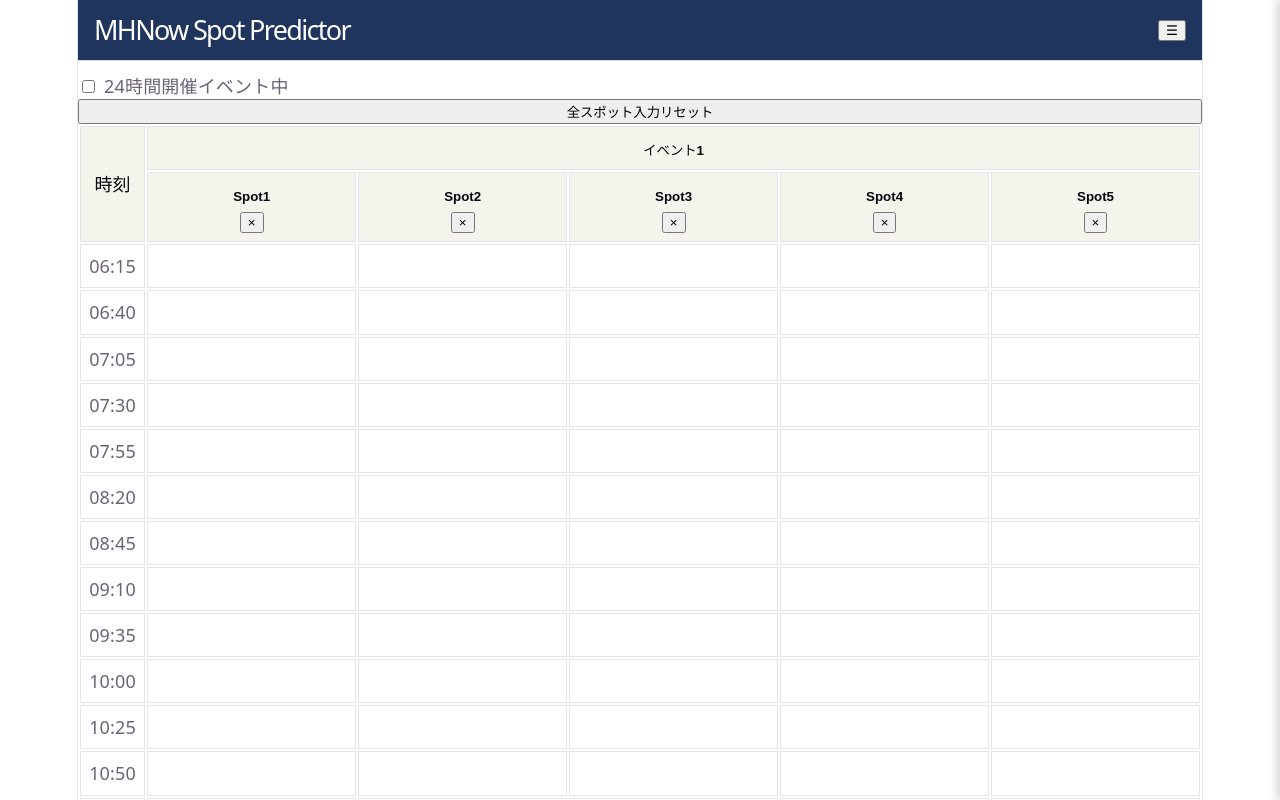
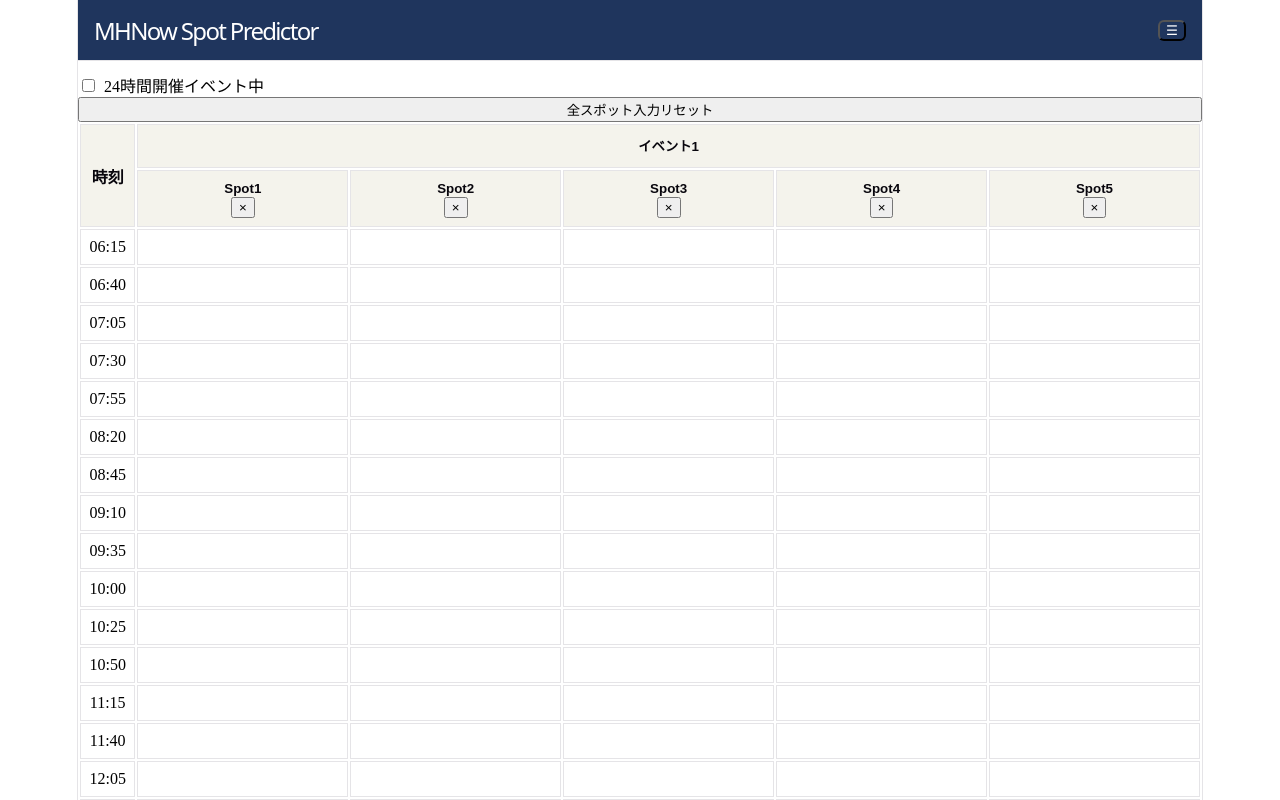
Before and after one commit to takamatsu-yuki/spot-predictor, a React (Vite) app: page / in a window 1280 px wide. Shown: the top 800 px of the page. Built offline with nearby package versions, Linux system fonts and the light colour scheme.

Commit message:
⚡️ CSSファイルの整備

```diff
--- a/src/components/Accordion.css
+++ b/src/components/Accordion.css
@@ -10,10 +10,9 @@
   margin: 0;
 }
 
-/* アコーディオンヘッダー */
+/* アコーディオンヘッダー（ブランド領域） */
 .accordion-header {
   display: flex;
-
   align-items: center;
   justify-content: space-between;
 
@@ -21,10 +20,9 @@
   min-height: 48px;
   padding: 12px 16px;
 
-  border: none;
+  background-color: var(--brand-bg); /* ブランド背景 */
+  color: var(--brand-fg); /* ブランド文字色 */
 
-  background-color: #1f355d;
-  color: white;
   font-size: 1rem;
   font-weight: bold;
 
@@ -32,5 +30,5 @@
 }
 
 .accordion-header:hover {
-  background-color: #294878;
+  background-color: var(--brand-hover-bg);
 }
--- a/src/components/AreaAccordion.css
+++ b/src/components/AreaAccordion.css
@@ -5,25 +5,28 @@
   margin: 12px 0;
 }
 
-/* エリア見出し */
+/* エリア見出し（テーマ色で統一） */
 .area-accordion-header {
   display: flex;
-
   justify-content: space-between;
   align-items: center;
 
   width: 100%;
-
   padding: 10px 14px;
 
-  background-color: #ffffff;
-
-  border: 1px solid #d8d8d8;
+  background-color: var(--bg);        /* テーマ背景 */
+  color: var(--text-h);               /* 見出し文字色 */
+  border: 1px solid var(--border);    /* テーマ枠線 */
 
   cursor: pointer;
 }
 
-/* ホバー */
+/* ホバー（テーマの濃い背景） */
 .area-accordion-header:hover {
-  background-color: #f5f5f5;
+  background-color: var(--code-bg);   /* 少し濃い背景 */
 }
+
+/* 子要素（開閉） */
+.area-accordion-content {
+  padding: 12px 16px;
+}
--- a/src/components/Header.css
+++ b/src/components/Header.css
@@ -13,26 +13,33 @@
   height: 60px;
   padding: 0 16px;
 
-  color: white;
-  background-color: #1f355d;
+  background-color: var(--brand-bg); /* ブランド背景 */
+  color: var(--brand-fg); /* ブランド文字色 */
 
-  border-bottom: 1px solid #ddd;
+  border-bottom: 1px solid var(--border); /* テーマ枠線 */
 }
 
 /* タイトル */
 .app-header h1 {
   margin: 0;
+  font-size: 1.5rem;
+  /* 常に白系で固定 */
+  color: var(--brand-fg);
+}
 
-  font-size: 1.5rem;
-  color: white;
+.sidebar-header h2 {
+  margin: 0;
+  color: var(--brand-fg);
 }
 
 /* メニューボタン */
 .menu-button {
   margin-left: auto;
-  /* color: white; */
+  color: var(--brand-fg); /* 白固定 */
+  background-color: transparent; /* 初期は透明 */
+  border-radius: 6px;
 }
 
 .menu-button:hover {
-  background-color: rgba(255,255,255,0.15);
+  background-color: var(--brand-hover-bg);
 }
--- a/src/components/Sidebar.css
+++ b/src/components/Sidebar.css
@@ -1,22 +1,24 @@
 /* Sidebar.css */
 
-/* サイドバー本体 */
+/* Sidebar本体 */
 .sidebar {
   position: fixed;
-
   top: 0;
   right: -320px;
-
   width: 320px;
   height: 100vh;
 
-  background: #fff;
+  background: var(--bg); /* テーマ背景 */
+  color: var(--text); /* テーマ文字色 */
 
+  box-shadow: -2px 0 10px var(--shadow);
   transition: right 0.25s ease;
+  z-index: 1000;
+}
 
-  box-shadow: -2px 0 10px rgba(0, 0, 0, 0.2);
-
-  z-index: 1000;
+.sidebar-header h2 {
+  margin: 0;
+  color: var(--brand-fg);
 }
 
 /* サイドバー表示 */
@@ -36,60 +38,41 @@
   justify-content: space-between;
 
   padding: 16px 20px;
+  border-bottom: 1px solid var(--border);
 
-  border-bottom: 1px solid #ddd;
-}
-
-/* タイトル */
-.sidebar-header h2 {
-  margin: 0;
+  background: var(--brand-bg); /* ブランド色 */
+  color: var(--brand-fg);
 }
 
 /* 閉じるボタン */
 .sidebar-close {
   width: 36px;
   height: 36px;
-
   border: none;
-
   background: transparent;
-
-  font-size: 1.3rem;
-
+  color: var(--brand-fg);
   cursor: pointer;
-
   border-radius: 6px;
 }
 
 /* 閉じるボタン（ホバー時） */
 .sidebar-close:hover {
-  background: #f2f2f2;
+  background: var(--brand-hover-bg);
 }
 
 /* サイドバー表示中に背景を覆う */
 .sidebar-overlay {
   position: fixed;
-
   inset: 0;
-
-  background-color: rgba(0, 0, 0, 0);
-
+  background-color: var(--sidebar-overlay-bg); /* テーマ変数 */
   opacity: 0;
-
   pointer-events: none;
-
-  transition:
-    background-color 0.25s ease,
-    opacity 0.25s ease;
-
+  transition: opacity 0.25s ease;
   z-index: 999;
 }
 
 /* サイドバー表示中 */
 .sidebar-overlay.open {
-  background-color: rgba(0, 0, 0, 0.35);
-
   opacity: 1;
-
   pointer-events: auto;
 }
--- a/src/index.css
+++ b/src/index.css
@@ -1,54 +1,88 @@
 /* index.css */
 
 :root {
-  --text: #6b6375;
-  --text-h: #08060d;
-  --bg: #fff;
-  --border: #e5e4e7;
-  --code-bg: #f4f3ec;
-  --accent: #aa3bff;
+  /* 基本色 */
+  --text: #6b6375; /* 通常文字 */
+  --text-h: #08060d; /* 見出し文字 */
+  --bg: #fff; /* 背景 */
+  --border: #e5e4e7; /* 枠線 */
+  --code-bg: #f4f3ec; /* コード背景 */
+
+  /* アクセント色 */
+  --accent: #aa3bff; /* 紫アクセント */
   --accent-bg: rgba(170, 59, 255, 0.1);
   --accent-border: rgba(170, 59, 255, 0.5);
+
+  /* 影・SNS背景 */
   --social-bg: rgba(244, 243, 236, 0.5);
   --shadow:
     rgba(0, 0, 0, 0.1) 0 10px 15px -3px, rgba(0, 0, 0, 0.05) 0 4px 6px -2px;
 
+  /* フォント */
   --sans: system-ui, "Segoe UI", Roboto, sans-serif;
   --heading: system-ui, "Segoe UI", Roboto, sans-serif;
   --mono: ui-monospace, Consolas, monospace;
 
-  font: 18px/145% var(--sans);
-  letter-spacing: 0.18px;
-  color-scheme: light dark;
-  color: var(--text);
-  background: var(--bg);
-  font-synthesis: none;
-  text-rendering: optimizeLegibility;
-  -webkit-font-smoothing: antialiased;
-  -moz-osx-font-smoothing: grayscale;
+  /* ブランド色（青系） */
+  --brand-bg: #1f355d; /* ヘッダー・アコーディオン背景 */
+  --brand-fg: #ffffff; /* ブランド文字 */
+  --brand-hover-bg: #294878;
 
-  @media (max-width: 1024px) {
-    font-size: 16px;
-  }
+  /* Sidebar overlay */
+  --sidebar-overlay-bg: rgba(0, 0, 0, 0.35);
+
+  /* ゲームロジック色（ScheduleTable） */
+  --current-row-bg: purple; /* 現在時刻行背景 */
+  --current-row-border: #a855f7; /* 現在時刻行枠 */
+
+  --join-target-bg: gold; /* 次回参加可能背景 */
+  --join-target-border: gold;
+
+  --active-cell-bg: #90ee90; /* アクティブセル背景 */
+
+  --group-border: #3b82f6; /* グループ境界線 */
 }
 
+/* ============================
+   ダークテーマ
+   ============================ */
 @media (prefers-color-scheme: dark) {
   :root {
+    /* 基本色 */
     --text: #9ca3af;
     --text-h: #f3f4f6;
     --bg: #16171d;
     --border: #2e303a;
     --code-bg: #1f2028;
+
+    /* アクセント色 */
     --accent: #c084fc;
     --accent-bg: rgba(192, 132, 252, 0.15);
     --accent-border: rgba(192, 132, 252, 0.5);
+
+    /* SNS背景・影 */
     --social-bg: rgba(47, 48, 58, 0.5);
     --shadow:
       rgba(0, 0, 0, 0.4) 0 10px 15px -3px, rgba(0, 0, 0, 0.25) 0 4px 6px -2px;
-  }
 
-  #social .button-icon {
-    filter: invert(1) brightness(2);
+    /* ブランド色（青系） */
+    --brand-bg: #0f1a2d;
+    --brand-fg: #e5e7eb;
+    --brand-hover-bg: #1c2f4d;
+
+    /* Sidebar overlay */
+    --sidebar-overlay-bg: rgba(255, 255, 255, 0.1);
+
+    /* ゲームロジック色 */
+    --current-row-bg: #5b3b8a;
+    --current-row-border: #c084fc;
+
+    --join-target-bg: #b8860b;
+    --join-target-border: #ffd700;
+
+    --active-cell-bg: #4d7c4d;
+
+    --group-border: #60a5fa;
   }
 }
 
```
